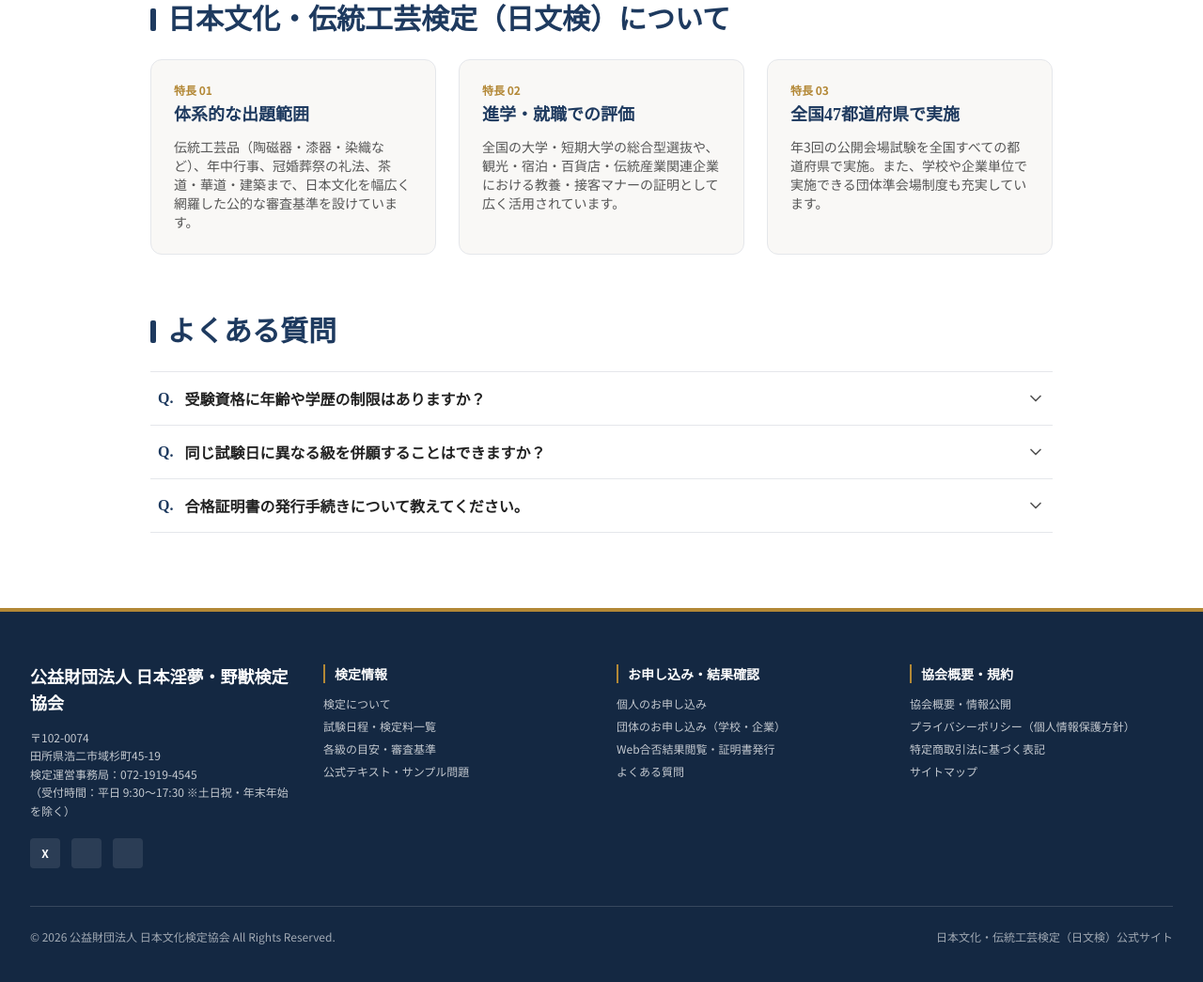
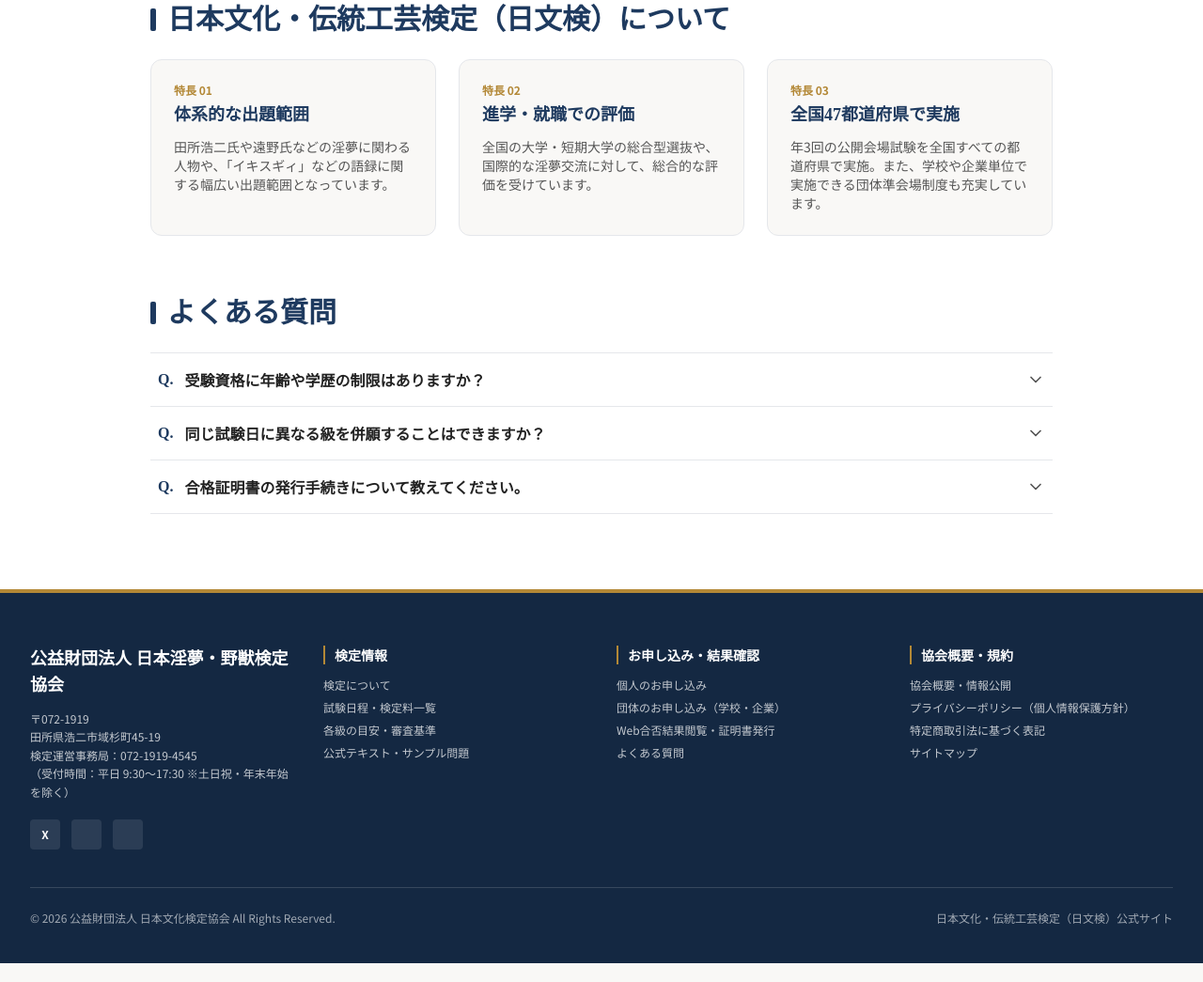
Before and after one commit to projectcut-in/yajukentei, a plain HTML site: page index.html in a window 1280 px wide. Shown: the part 3351-4396 px from the top of the page at 94% size. Drawn offline with nearby package versions, Linux system fonts and the light colour scheme.

Commit message:
Add files via upload

```diff
--- a/index.html
+++ b/index.html
@@ -570,14 +570,14 @@
                         <div class="text-xs font-bold text-kincha mb-1">特長 01</div>
                         <h3 class="font-serif-jp font-bold text-lg text-aitetsu mb-2.5">体系的な出題範囲</h3>
                         <p class="text-xs sm:text-sm text-usuzumi leading-relaxed">
-                            伝統工芸品（陶磁器・漆器・染織など）、年中行事、冠婚葬祭の礼法、茶道・華道・建築まで、日本文化を幅広く網羅した公的な審査基準を設けています。
+                            田所浩二氏や遠野氏などの淫夢に関わる人物や、「イキスギィ」などの語録に関する幅広い出題範囲となっています。
                         </p>
                     </div>
                     <div class="p-6 rounded-xl bg-kinari border border-gray-200">
                         <div class="text-xs font-bold text-kincha mb-1">特長 02</div>
                         <h3 class="font-serif-jp font-bold text-lg text-aitetsu mb-2.5">進学・就職での評価</h3>
                         <p class="text-xs sm:text-sm text-usuzumi leading-relaxed">
-                            全国の大学・短期大学の総合型選抜や、観光・宿泊・百貨店・伝統産業関連企業における教養・接客マナーの証明として広く活用されています。
+                            全国の大学・短期大学の総合型選抜や、国際的な淫夢交流に対して、総合的な評価を受けています。
                         </p>
                     </div>
                     <div class="p-6 rounded-xl bg-kinari border border-gray-200">
@@ -655,7 +655,7 @@
                 <div class="space-y-3">
                     <div class="font-serif-jp font-bold text-lg text-white">公益財団法人 日本淫夢・野獣検定協会</div>
                     <p class="text-xs leading-relaxed text-white/75">
-                        〒102-0074<br>
+                        〒072-1919<br>
                         田所県浩二市域杉町45-19<br>
                         検定運営事務局：072-1919-4545<br>
                         （受付時間：平日 9:30〜17:30 ※土日祝・年末年始を除く）
```
